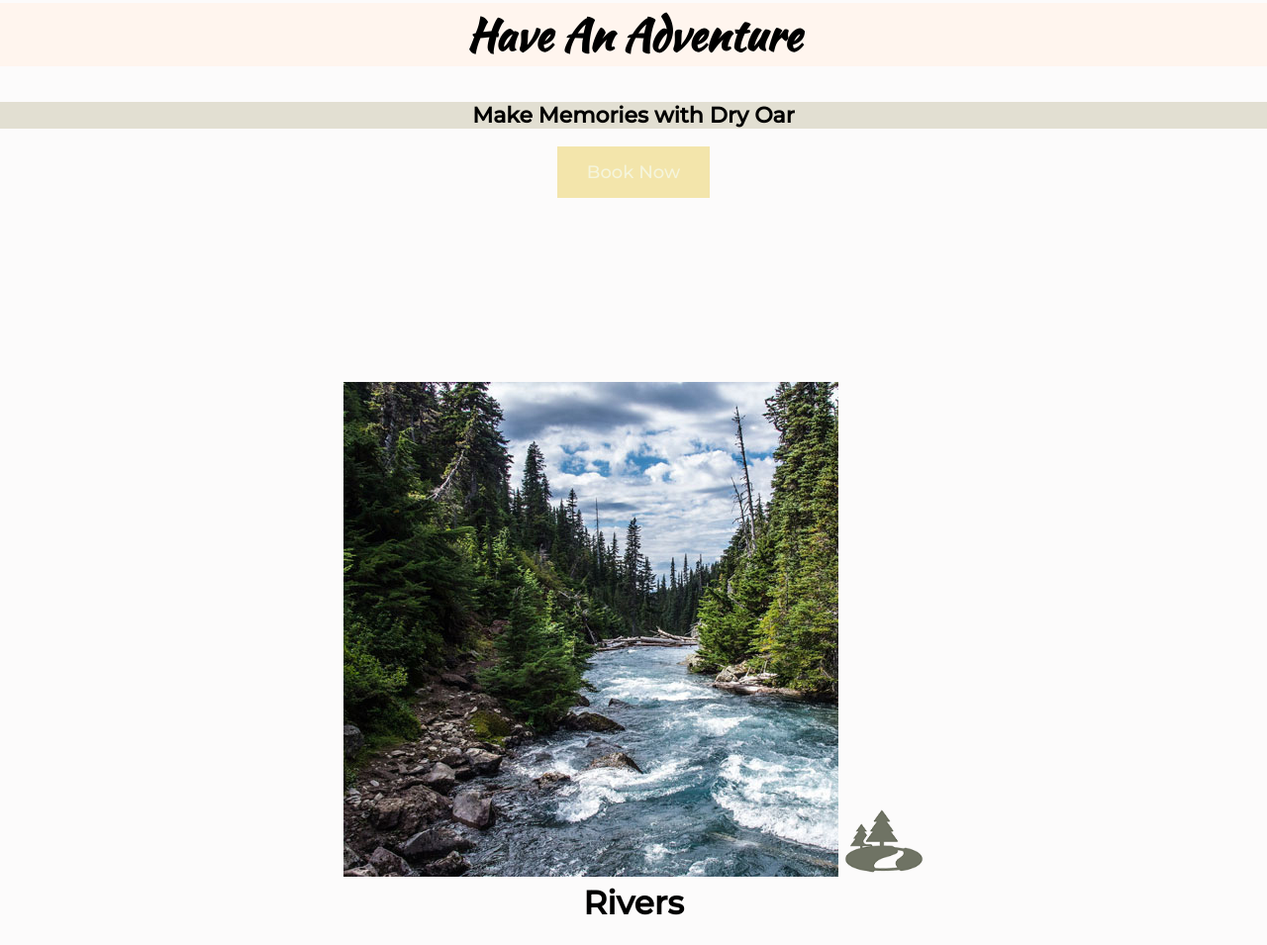
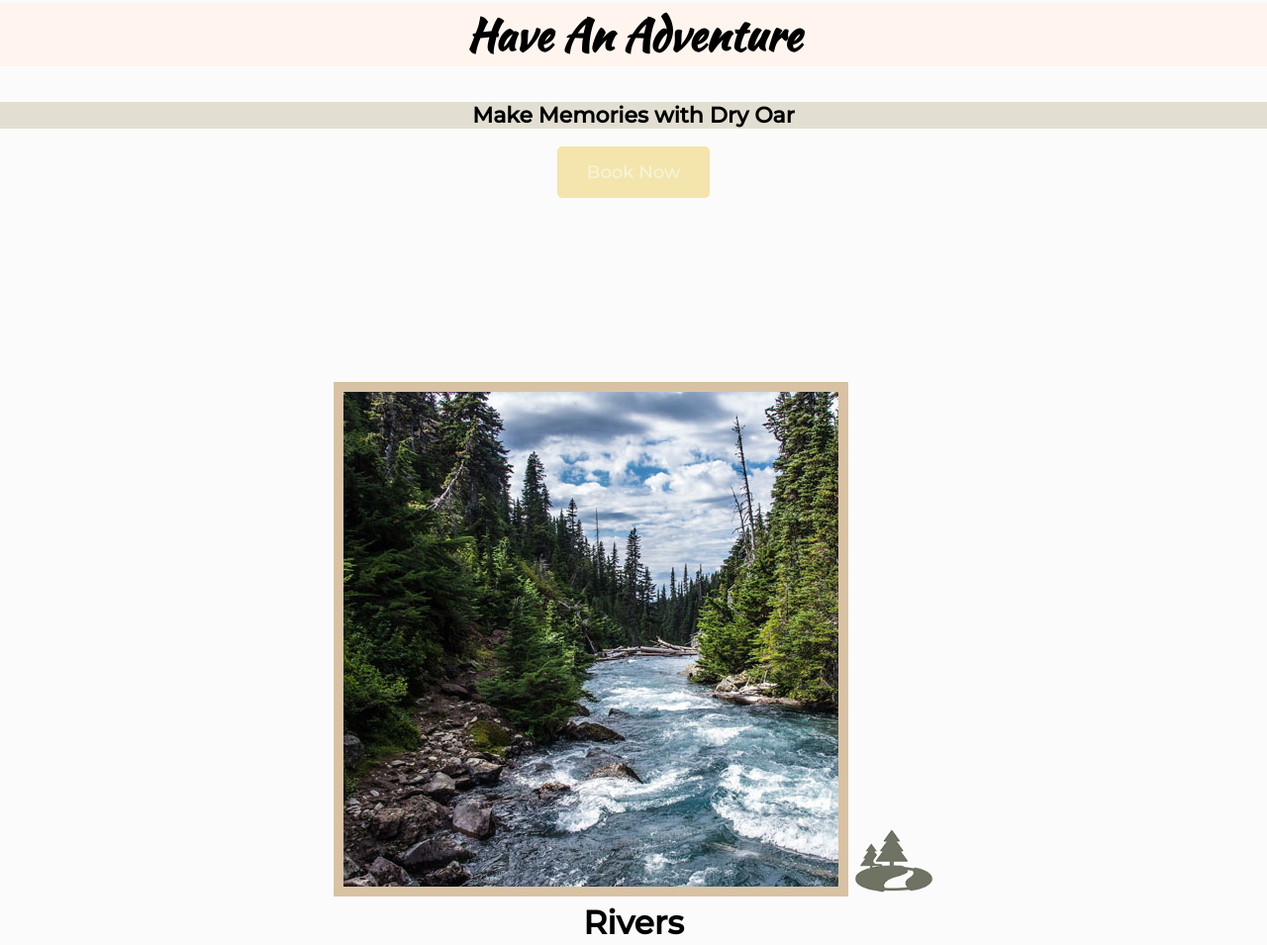
Before and after one commit to levijostmartins/wwr, a plain HTML site: page site-plan-rafting.html in a window 1280 px wide. Shown: the part 979-1934 px from the top of the page at 99% size. Drawn offline with Linux system fonts and the light colour scheme.

Commit message:
need to fix colours still

```diff
--- a/styles/style.css
+++ b/styles/style.css
@@ -18,6 +18,12 @@ h2 {
 .rivers-card, .camping-card, .rapids-card {
     margin: 200px 0;
 }
+.card-img {
+    border: 10px solid #d9c2a3;
+}
+main section img {
+    box-sizing: border-box;
+}
 .msg {
     padding: 35px;
 }
@@ -28,6 +34,7 @@ h2 {
     font-size: 18px;
     padding: 15px 30px;
     margin-top: 50px;
+    border-radius: 5px;
 }
 .msg p{
     font-size: 8em;
```
